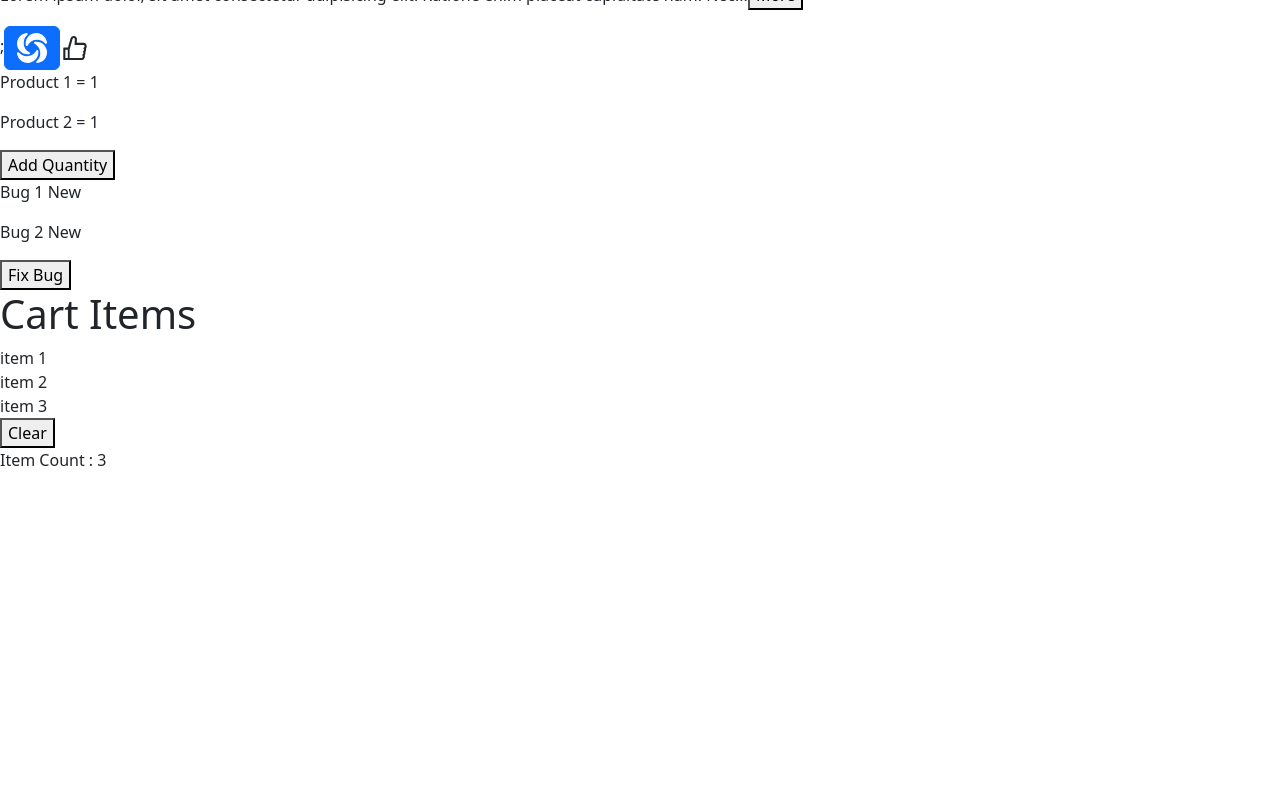
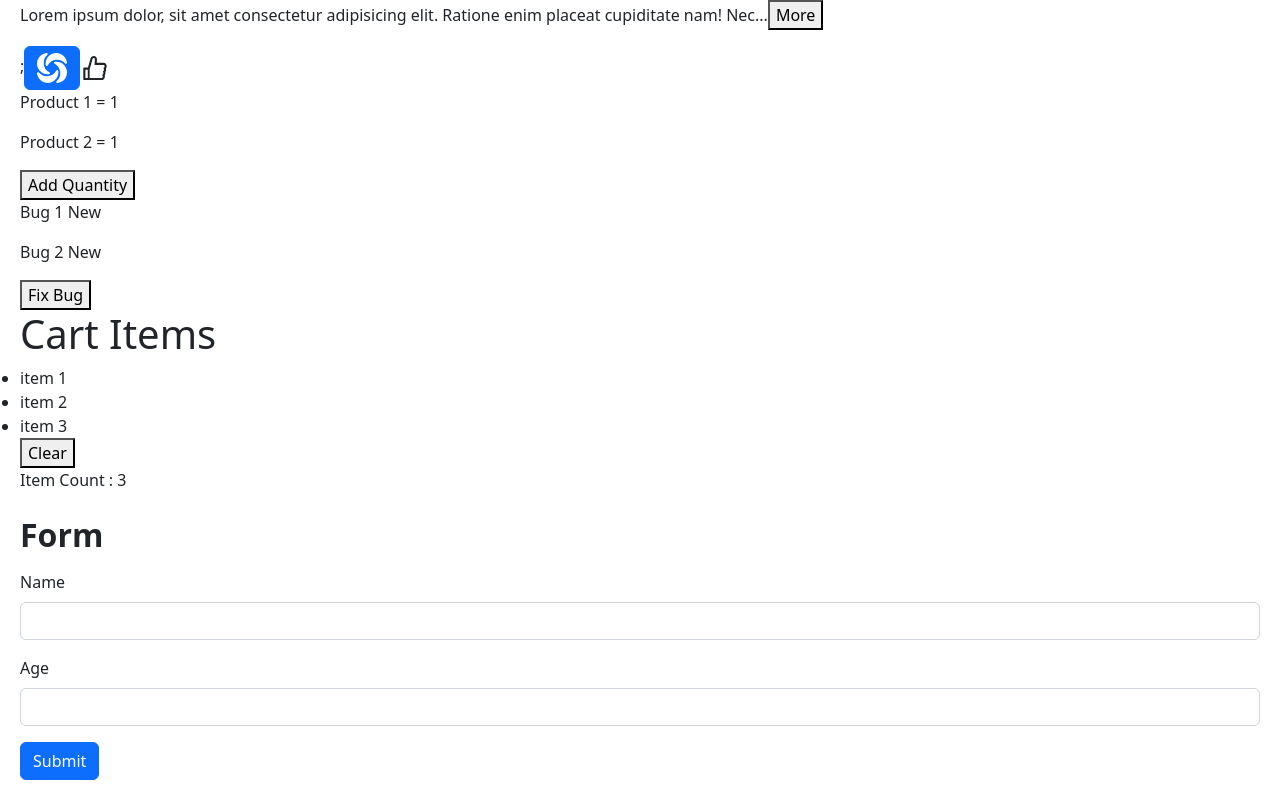
Before and after one commit to incri/learning-react-basics, a React (Vite) app in the folder vite-project/: page / in a window 1280 px wide. Shown: the part 297-1097 px from the top of the page. Before the commit the page ends 800 px from the top, so only its background shows below. Built offline with nearby package versions, Linux system fonts and the light colour scheme.

Commit message:
working with form and form data

```diff
--- a/vite-project/package.json
+++ b/vite-project/package.json
@@ -13,7 +13,8 @@
     "immer": "^10.0.2",
     "react": "^18.2.0",
     "react-dom": "^18.2.0",
-    "react-icons": "^4.8.0"
+    "react-icons": "^4.8.0",
+    "zod": "^3.21.4"
   },
   "devDependencies": {
     "@types/react": "^18.0.27",
--- a/vite-project/src/App.tsx
+++ b/vite-project/src/App.tsx
@@ -10,7 +10,7 @@
 import Cart from "./components/Cart";
 import Nav from "./components/Nav";
 import Expandable from "./components/Expandable";
-
+import Form from "./components/Form";
 function app() {
 
   let item = [
@@ -94,9 +94,14 @@
         <Cart cartItems={cartItems} onClear={()=> setCartItems([])}/>
         <Nav cartItemCount={cartItems.length}/>
       </div>
+      <div>
+        <Form />
+      </div>
     </>
 
   );
+
+
 
 
 
--- /dev/null
+++ b/vite-project/src/components/Form.tsx
@@ -0,0 +1,34 @@
+import React, { useState } from 'react'
+import { FormEvent } from 'react'
+
+const Form = () => {
+
+    const [person, setPerson] = useState ({
+        name: "",
+        age : ""
+    });
+
+    const handleSubmit = (event: FormEvent) => {
+        event.preventDefault();
+        console.log(person)
+    }
+  return (
+    <>
+        <h2 className="mb-3 mt-4"><b>Form</b></h2>
+    <form onSubmit={handleSubmit}><div className="mb-3">
+        <label htmlFor="name" className="form-label">Name</label>
+        <input value={person.name} onChange={(event) => setPerson({...person,name:event.target.value})}id='name' type="text" className="form-control" />
+    </div>
+
+    <div className="mb-3">
+        <label htmlFor="age" className="form-label">Age</label>
+        <input value={person.age} onChange={(event) => setPerson({...person, age: event.target.value})} id='age' type="number" className="form-control" />
+    </div>
+    <button className='btn btn-primary'>Submit</button>
+    </form>
+    </>
+
+  )
+}
+
+export default Form
--- a/vite-project/src/index.css
+++ b/vite-project/src/index.css
@@ -0,0 +1,3 @@
+body {
+    padding: 20px;
+}
--- a/vite-project/src/main.tsx
+++ b/vite-project/src/main.tsx
@@ -2,7 +2,7 @@
 import ReactDOM from 'react-dom/client'
 import App from './App'
 import 'bootstrap/dist/css/bootstrap.css'
-
+import './index.css'
 ReactDOM.createRoot(document.getElementById('root') as HTMLElement).render(
   <React.StrictMode>
     <App />
```
Also changed, not shown: vite-project/src/components/Expandable.tsx (line endings or trailing spaces), 1 other file (tests, documents, lock files or other folders).
